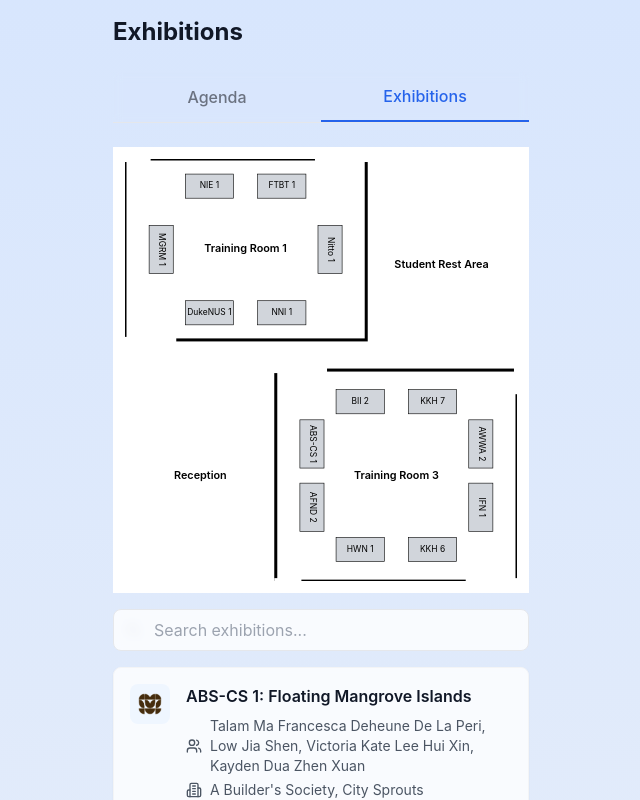
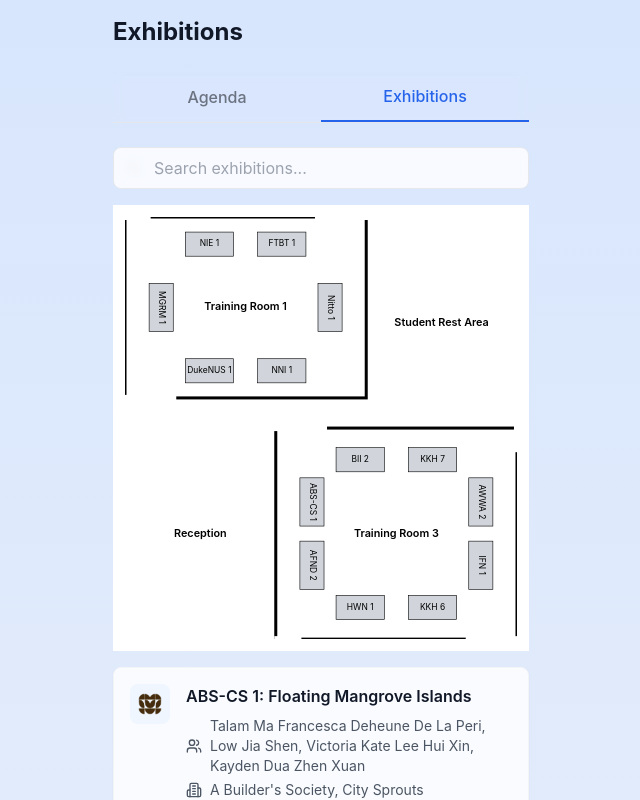
Before and after one commit to cheesetan/idp-symposium, a React (Create React App) app: page / in a window 1280 px wide. Both pictures are taken after a click on the button "Exhibitions". Shown: the top 800 px of the page, without its empty margins (319-959 px from the left). Built offline with nearby package versions, Linux system fonts and the light colour scheme.

Commit message:
feat: made table animate

```diff
--- a/public/index.html
+++ b/public/index.html
@@ -24,7 +24,7 @@
       work correctly both with client-side routing and a non-root public URL.
       Learn how to configure a non-root public URL by running `npm run build`.
     -->
-    <title>IDP Symposium</title>
+    <title>IDP Capstone Showcase Day</title>
   </head>
   <body>
     <noscript>You need to enable JavaScript to run this app.</noscript>
--- a/src/ui/ExhibitionsView.tsx
+++ b/src/ui/ExhibitionsView.tsx
@@ -5,6 +5,28 @@ import ExhibitionOverlaySheet from './ExhibitionOverlaySheet.tsx';
 import ExhibitionItem from './ExhibitionItem.tsx';
 import exhibitions from '../data/exhibitions.tsx';
 import InteractiveFloorPlan from './InteractiveFloorPlan.tsx';
+
+const tableVariants = {
+  hidden: {
+    opacity: 0,
+    y: 20,
+  },
+  visible: {
+    opacity: 1,
+    y: 0,
+    transition: {
+      duration: 0.4,
+      staggerChildren: 0.1,
+    },
+  },
+  exit: {
+    opacity: 0,
+    y: -20,
+    transition: {
+      duration: 0.3,
+    },
+  },
+};
 
 const useScrollLock = () => {
   const lockScroll = () => {
@@ -46,12 +68,29 @@ const ExhibitionsView = () => {
   });
 
   return (
-    <div className="space-y-4">
+    <motion.div
+      className="space-y-4"
+      initial="hidden"
+      animate="visible"
+      exit="exit"
+      variants={tableVariants}
+    >
+      <SearchBar value={searchTerm} onChange={setSearchTerm} />
+
+      <AnimatePresence mode="wait">
+        {searchTerm.length === 0 ? (
+          <motion.div
+            key="floorplan"
+            initial={{ opacity: 0, scale: 0.95 }}
+            animate={{ opacity: 1, scale: 1 }}
+            exit={{ opacity: 0, scale: 0.95 }}
+            transition={{ duration: 0.3 }}
+          >
             <InteractiveFloorPlan
               onGroupFocus={(tableName) => {
-          console.log(`Table clicked: ${tableName}`)
-          // find the exhibition where the group's name matches the table name
-          const exhibition = exhibitions.find(exhibition => exhibition.projectId === tableName);
+                const exhibition = exhibitions.find(
+                  (exhibition) => exhibition.projectId === tableName
+                );
                 if (exhibition) {
                   handleOpenExhibition(exhibition);
                 } else {
@@ -59,13 +98,26 @@ const ExhibitionsView = () => {
                 }
               }}
             />
+          </motion.div>
+        ) : (
+          <motion.div
+            key="no-floorplan"
+            initial={{ opacity: 0 }}
+            animate={{ opacity: 1 }}
+            exit={{ opacity: 0 }}
+            transition={{ duration: 0.3 }}
+          />
+        )}
+      </AnimatePresence>
 
-      <SearchBar value={searchTerm} onChange={setSearchTerm} />
-
-      <div className="space-y-4">
-        <AnimatePresence>
+      <motion.div
+        className="space-y-4"
+        variants={tableVariants}
+      >
+        <AnimatePresence mode="wait">
           {filteredExhibitions.length === 0 ? (
             <motion.div
+              key="no-results"
               initial={{ opacity: 0 }}
               animate={{ opacity: 1 }}
               exit={{ opacity: 0 }}
@@ -74,22 +126,42 @@ const ExhibitionsView = () => {
               No exhibitions found matching your search
             </motion.div>
           ) : (
-            filteredExhibitions.map((exhibition, index) => (
             <motion.div
-                key={index}
-                initial={{ opacity: 0, y: 20 }}
-                animate={{ opacity: 1, y: 0 }}
-                exit={{ opacity: 0, y: -20 }}
-                transition={{ duration: 0.2, delay: index * 0.05 }}
+              key="results"
+              variants={tableVariants}
+              className="space-y-4"
+            >
+              {filteredExhibitions.map((exhibition, index) => (
+                <motion.div
+                  key={exhibition.projectId}
+                  variants={{
+                    hidden: { opacity: 0, y: 20 },
+                    visible: {
+                      opacity: 1,
+                      y: 0,
+                      transition: {
+                        duration: 0.4,
+                        delay: index * 0.1,
+                      },
+                    },
+                    exit: {
+                      opacity: 0,
+                      y: -20,
+                      transition: {
+                        duration: 0.3,
+                      },
+                    },
+                  }}
                   className="bg-white/80 backdrop-blur-sm rounded-lg p-4 shadow-sm border border-gray-100 active:bg-gray-50 cursor-pointer"
                   onClick={() => handleOpenExhibition(exhibition)}
                 >
                   <ExhibitionItem exhibition={exhibition} />
                 </motion.div>
-            ))
+              ))}
+            </motion.div>
           )}
         </AnimatePresence>
-      </div>
+      </motion.div>
 
       <AnimatePresence>
         {selectedExhibition && (
@@ -99,7 +171,7 @@ const ExhibitionsView = () => {
           />
         )}
       </AnimatePresence>
-    </div>
+    </motion.div>
   );
 };
 
```
Also changed, not shown: public/manifest.json. Lines whose indentation alone changed are shown as unchanged.
